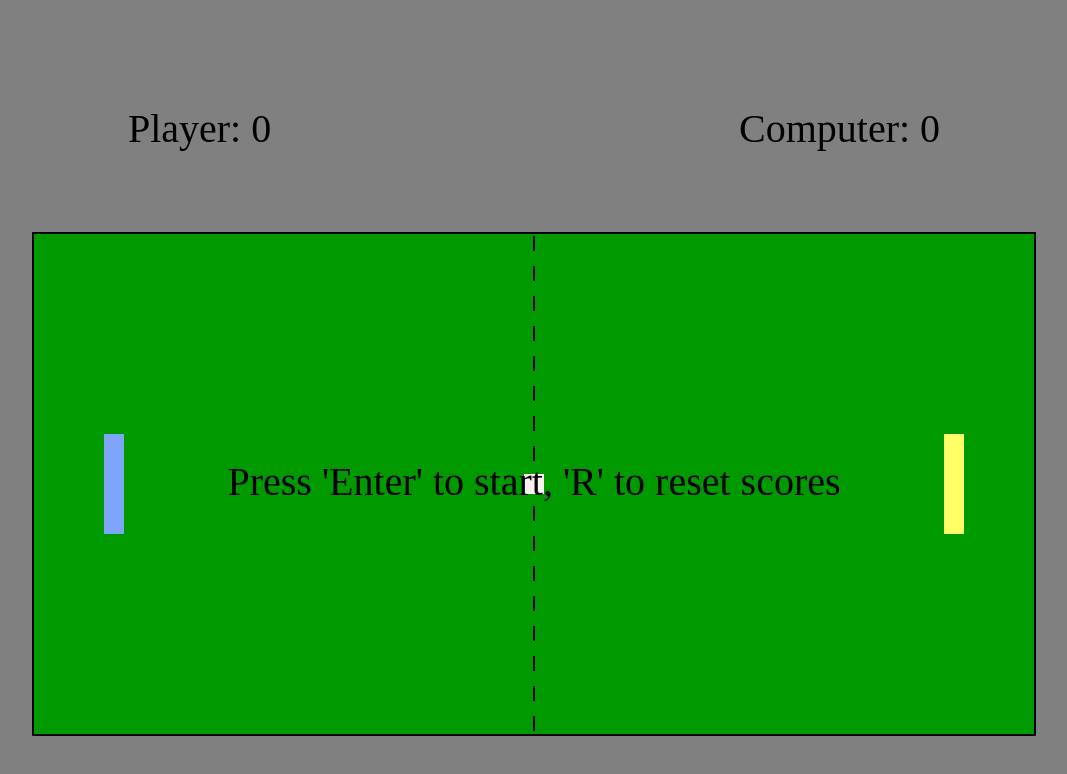
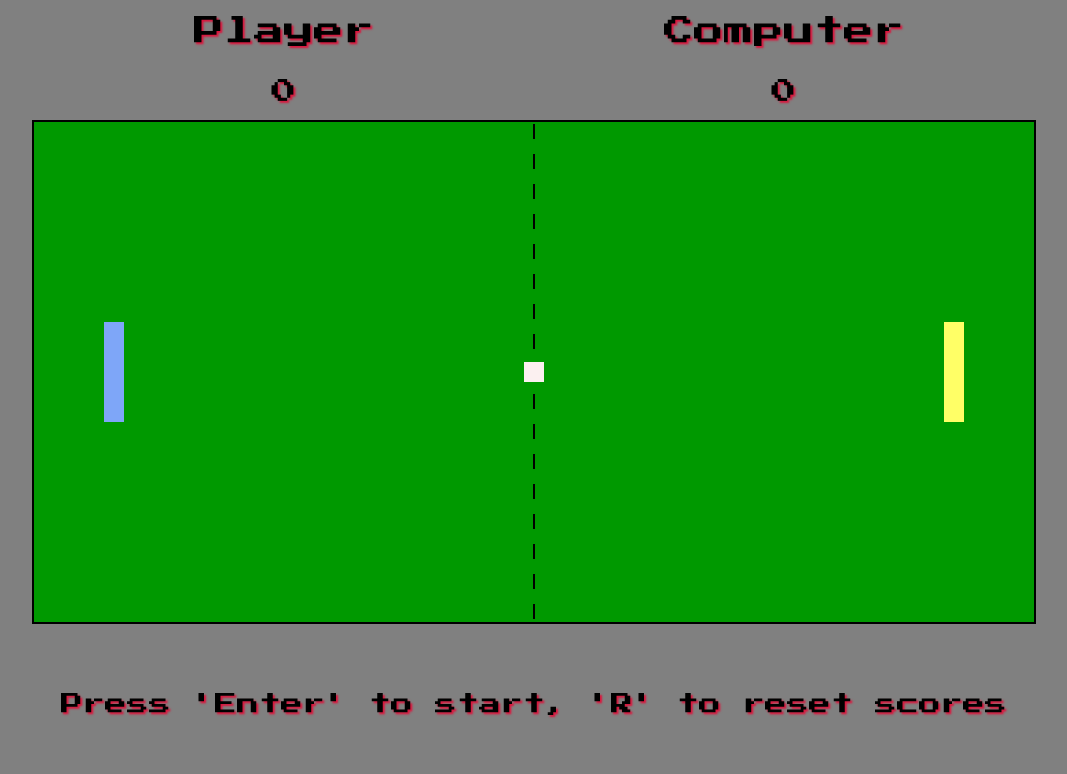
Before and after one commit to Pawel922/Tenis_game, a plain HTML site: page index.html in a window 1280 px wide. Shown: the whole page, without its empty margins (106-1173 px from the left). Drawn offline with Linux system fonts and the light colour scheme.

Commit message:
New view style was introduced

```diff
--- a/index.html
+++ b/index.html
@@ -1,22 +1,38 @@
 <!DOCTYPE html>
 <html lang="en">
+
 <head>
   <meta charset="UTF-8">
   <meta name="viewport" content="width=device-width, initial-scale=1.0">
   <meta http-equiv="X-UA-Compatible" content="ie=edge">
+
   <link rel="stylesheet" href="style.css">
   <script type="text/javascript" src="index.js"></script>
   <title>Tenis</title>
 </head>
+
 <body>
-  <div id='scores'>
-    <div>
-      <p>Player: <span></span></p>
+  <div class="wrap">
+    <div class="scores">
+      <div>
+        <p>Player</p>
+        <p>Computer</p>
+      </div>
+      <div>
+        <p>0</p>
+        <p>0</p>
+      </div>
     </div>
-    <div>
-      <p>Computer: <span></span></p>
+    <!-- <div class="counter">
+      <span>1</span>
+      <span>2</span>
+      <span>3</span>
+    </div> -->
+    <canvas></canvas>
+    <div class="info">
+      <p></p>
     </div>
   </div>
-  <canvas></canvas>
 </body>
+
 </html>
--- a/index.js
+++ b/index.js
@@ -28,7 +28,7 @@ document.addEventListener("DOMContentLoaded", function () {
 
   //variables which describe rackets placement
   let playerY = ch / 2 - racketHeight / 2;
-  let aiY = ch /2 - racketHeight / 2;
+  let aiY = ch / 2 - racketHeight / 2;
 
   //variables which describe ball speed
   let ballSpeedX = 5;
@@ -53,13 +53,13 @@ document.addEventListener("DOMContentLoaded", function () {
 
   //function which cause that ball moves faster
   function speedUp(step) {
-    if(ballSpeedX > 0 && ballSpeedX < speedMax) {
+    if (ballSpeedX > 0 && ballSpeedX < speedMax) {
       ballSpeedX += step;
     } else if (ballSpeedX < 0 && ballSpeedX > -speedMax) {
       ballSpeedX -= step;
     }
 
-    if(ballSpeedY > 0 && ballSpeedY < speedMax) {
+    if (ballSpeedY > 0 && ballSpeedY < speedMax) {
       ballSpeedY += step;
     } else if (ballSpeedY < 0 && ballSpeedY > -speedMax) {
       ballSpeedY -= step;
@@ -74,35 +74,35 @@ document.addEventListener("DOMContentLoaded", function () {
     ballY += ballSpeedY;
 
     //conditions when ball touches horizontal border
-    if(ballX <= 0) {
+    if (ballX <= 0) {
       var aiScore = getCookie('aiScore');
-      aiScore ++;
+      aiScore++;
       setCookie('aiScore', aiScore);
       pointScore = true;
     }
 
-    if(ballX + ballSize >= cw) {
+    if (ballX + ballSize >= cw) {
       var playerScore = getCookie('playerScore');
-      playerScore ++;
+      playerScore++;
       setCookie('playerScore', playerScore);
       pointScore = true;
     }
 
     //conditions when ball touches vertical border
-    if(ballY <= 0 || ballY + ballSize >= ch) {
+    if (ballY <= 0 || ballY + ballSize >= ch) {
       ballSpeedY = -ballSpeedY;
       speedUp(0.2);
     }
 
     //conditions when ball touches player racket
-    if(ballX <= playerX + racketWidth &&
+    if (ballX <= playerX + racketWidth &&
       ballY - playerY < racketHeight &&
       ballY - playerY > -ballSize) {
-        ballSpeedX = -ballSpeedX;
+      ballSpeedX = -ballSpeedX;
     }
 
     //conditions when ball touches ai rackets
-    if(aiX <= ballX + ballSize &&
+    if (aiX <= ballX + ballSize &&
       ballY - aiY < racketHeight &&
       ballY - aiY > -ballSize) {
       ballSpeedX = -ballSpeedX;
@@ -112,10 +112,10 @@ document.addEventListener("DOMContentLoaded", function () {
   //function which draw table
   function table() {
     ctx.fillStyle = '#009900';
-    ctx.fillRect(0,0,cw,ch);
+    ctx.fillRect(0, 0, cw, ch);
     ctx.fillStyle = '#000000';
-    for(let linePosition = 2; linePosition < ch; linePosition += 30) {
-      ctx.fillRect(cw / 2 - lineWidth /2, linePosition, lineWidth, lineHeight);
+    for (let linePosition = 2; linePosition < ch; linePosition += 30) {
+      ctx.fillRect(cw / 2 - lineWidth / 2, linePosition, lineWidth, lineHeight);
     }
   }
 
@@ -123,11 +123,11 @@ document.addEventListener("DOMContentLoaded", function () {
   function playerPosition(event) {
     playerY = event.clientY - canvas.offsetTop - racketHeight / 2;
 
-    if(playerY >= ch - racketHeight) {
+    if (playerY >= ch - racketHeight) {
       playerY = ch - racketHeight;
     }
 
-    if(playerY <= 0) {
+    if (playerY <= 0) {
       playerY = 0;
     }
   }
@@ -137,42 +137,38 @@ document.addEventListener("DOMContentLoaded", function () {
     let ballCenter = ballY + ballSize / 2;
     let aiRacketCenter = aiY + racketHeight / 2;
 
-    if(ballX < cw / 2) {
-      if(aiRacketCenter - ballCenter > 250) {
+    if (ballX < cw / 2) {
+      if (aiRacketCenter - ballCenter > 250) {
         aiY <= 0 ? aiY = 0 : aiY -= 10;
-      } else if(aiRacketCenter - ballCenter > 100) {
+      } else if (aiRacketCenter - ballCenter > 100) {
         aiY <= 0 ? aiY = 0 : aiY -= 7;
-      } else if(aiRacketCenter - ballCenter < -250) {
+      } else if (aiRacketCenter - ballCenter < -250) {
         aiY >= ch - racketHeight ? aiY = ch - racketHeight : aiY += 10;
-      } else if(aiRacketCenter - ballCenter < -100) {
+      } else if (aiRacketCenter - ballCenter < -100) {
         aiY >= ch - racketHeight ? aiY = ch - racketHeight : aiY += 7;
       }
-    } else if(ballX >= cw /2 ) {
-      if(aiRacketCenter - ballCenter > 200) {
+    } else if (ballX >= cw / 2) {
+      if (aiRacketCenter - ballCenter > 200) {
         aiY <= 0 ? aiY = 0 : aiY -= 25;
-      } else if(aiRacketCenter - ballCenter > 25) {
+      } else if (aiRacketCenter - ballCenter > 25) {
         aiY <= 0 ? aiY = 0 : aiY -= 10;
-      } else if(aiRacketCenter - ballCenter < -200) {
+      } else if (aiRacketCenter - ballCenter < -200) {
         aiY >= ch - racketHeight ? aiY = ch - racketHeight : aiY += 25;
-      } else if(aiRacketCenter - ballCenter < -25) {
+      } else if (aiRacketCenter - ballCenter < -25) {
         aiY >= ch - racketHeight ? aiY = ch - racketHeight : aiY += 10;
       }
     }
   }
 
   //function to display information in the middle of screen
-  function displayInfo (content) {
-    ctx.fillStyle = '#000000';
-    ctx.textAlign = 'center';
-    ctx.textBaseline = 'middle';
-    ctx.font = '5vh Ubuntu';
-    ctx.fillText(content, cw / 2, ch / 2);
+  function displayInfo(content) {
+    document.querySelector('.info p').textContent = content;
   }
 
   //function to display current scores
   function displayScores() {
-    document.querySelectorAll('#scores div p span')[1].textContent = getCookie('aiScore');
-    document.querySelectorAll('#scores div p span')[0].textContent = getCookie('playerScore');
+    document.querySelector('.scores div:nth-of-type(2) p + p').textContent = getCookie('aiScore');
+    document.querySelector('.scores div:nth-of-type(2) p').textContent = getCookie('playerScore');
   }
 
   //function to set cookie
@@ -185,7 +181,7 @@ document.addEventListener("DOMContentLoaded", function () {
     var name = cname + "=";
     var decodedCookie = decodeURIComponent(document.cookie);
     var ca = decodedCookie.split(';');
-    for(var i = 0; i < ca.length; i++) {
+    for (var i = 0; i < ca.length; i++) {
       var c = ca[i];
       while (c.charAt(0) == ' ') {
         c = c.substring(1);
@@ -205,7 +201,7 @@ document.addEventListener("DOMContentLoaded", function () {
 
 
   function game() {
-    if(!pointScore) {
+    if (!pointScore) {
       table();
       ball();
       player();
@@ -217,7 +213,7 @@ document.addEventListener("DOMContentLoaded", function () {
       var aiScore = getCookie('aiScore');
       displayScores();
 
-      if(playerScore == 3 && aiScore ==3) {
+      if (playerScore == 3 && aiScore == 3) {
         displayInfo('Draw!');
         resetScores();
       } else if (playerScore == 3) {
@@ -228,17 +224,17 @@ document.addEventListener("DOMContentLoaded", function () {
         resetScores();
       }
 
-      setTimeout(function() {
+      setTimeout(function () {
         document.location.reload();
       }, 1000);
     }
   }
 
-  if(getCookie('playerScore') == ""){
+  if (getCookie('playerScore') == "") {
     setCookie('playerScore', 0);
   }
 
-  if(getCookie('aiScore') == ""){
+  if (getCookie('aiScore') == "") {
     setCookie('aiScore', 0);
   }
 
@@ -250,11 +246,13 @@ document.addEventListener("DOMContentLoaded", function () {
   canvas.addEventListener("mousemove", playerPosition);
 
   //start playing the game after 'Enter' key pressed or reload page after 'R' key pressed
-  document.addEventListener("keypress", function(e) {
-    if(e.code === 'Enter') {
-      interval = setInterval(game,20);
+  document.addEventListener("keypress", function (e) {
+    if (e.code === 'Enter') {
+      displayInfo("");
+      interval = setInterval(game, 20);
     } else if (e.code === 'KeyR') {
       document.location.reload();
+      displayInfo("");
       document.cookie = "playerScore= ; expires=Thu, 01 Jan 1970 00:00:00 UTC;";
       document.cookie = "aiScore= ; expires=Thu, 01 Jan 1970 00:00:00 UTC;";
     }
--- a/style.css
+++ b/style.css
@@ -1,23 +1,69 @@
-body {
+/* font-family: 'Press Start 2P', cursive; */
+@import url('https://fonts.googleapis.com/css2?family=Press+Start+2P&display=swap');
+
+
+* {
   margin: 0;
   padding: 0;
+  box-sizing: border-box;
+  font-family: 'Press Start 2P', cursive, sans-serif;
+}
+
+
+.wrap {
+  display: flex;
+  flex-direction: column;
+  justify-content: flex-start;
+  align-items: center;
+  height: 100vh;
+  max-width: 1280px;
+  margin: 0 auto;
+  background-color: grey;
+}
+
+.scores {
+  width: 1000px;
+  /*container*/
+  display: flex;
+  flex-direction: column;
+  flex-basis: 15vh;
+  text-shadow: 2px 2px 2px crimson;
+}
+
+.scores div {
   display: flex;
   align-items: center;
-  justify-content: center;
-  height: 100vh;
-  background-color: grey;
-  flex-direction: column;
+  flex-grow: 1;
 }
 
-#scores {
-  font-family:'Ubuntu';
-  font-size: 5vh;
-  display: flex;
-  width: 100vw;
-  justify-content:space-around;
-  margin-bottom: 5vh;
+.scores div p {
+  width: 50%;
+  text-align: center;
 }
+
+.scores div:nth-of-type(1) {
+  font-size: 30px;
+}
+
+.scores div:nth-of-type(2) {
+  font-size: 25px;
+}
+
+/* .counter {
+  position: fixed;
+  top: 50%;
+  bottom: 50%;
+  transform: translate(-50%, -50%);
+} */
 
 canvas {
   border: 2px solid black;
+  margin-bottom: 20px;
 }
+
+.info {
+  flex-basis: 15vh;
+  line-height: 15vh;
+  font-size: 22px;
+  text-shadow: 2px 2px 2px crimson;
+}
```
